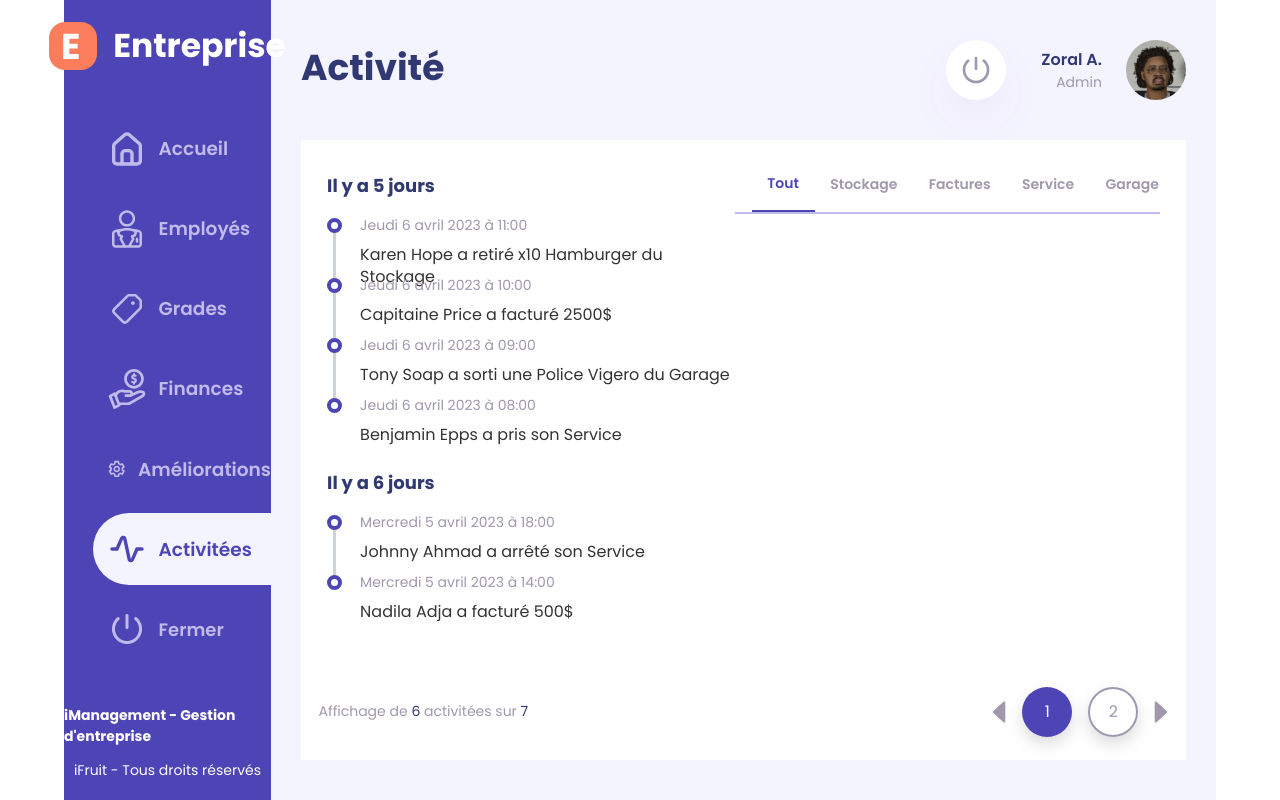
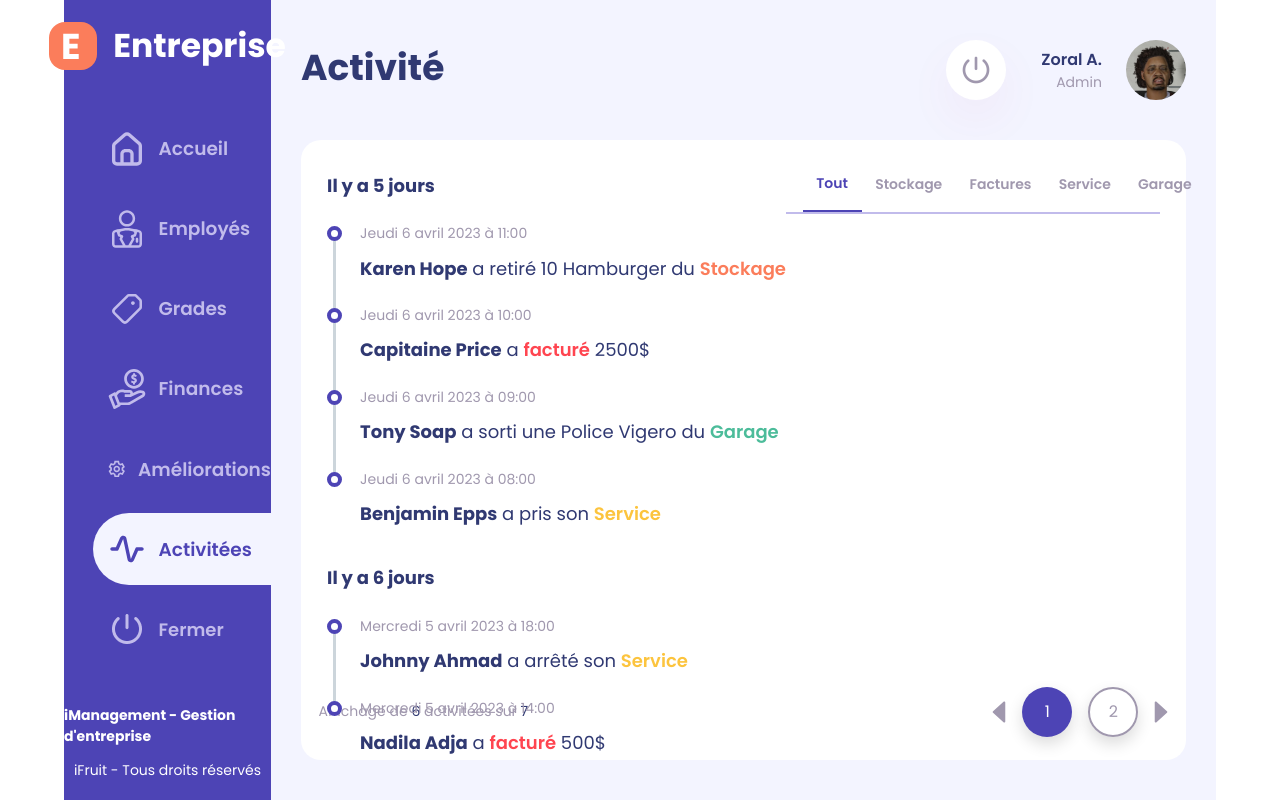
Before and after one commit to Tryade-projects/triade-dashboard, a React (Vite) app: page /activities in a window 1280 px wide. Built offline with nearby package versions, Linux system fonts and the light colour scheme.

Commit message:
feat: (Activities): Setting CSS and finish

```diff
--- a/src/pages/Activities/Activities.jsx
+++ b/src/pages/Activities/Activities.jsx
@@ -16,6 +16,7 @@ const Activities = () => {
     "Service",
     "Garage",
   ];
+
   const [activities, setActivities] = useState([]);
   const [category, setCategory] = useState("Tout");
 
@@ -41,7 +42,7 @@ const Activities = () => {
   const { firstIndex, lastIndex } = useIndexRange(currentPage, INFO_PER_PAGE);
 
   const currentActivities = activities.slice(firstIndex, lastIndex);
-  console.log(activities);
+  console.log({ activities });
 
   /**
    * Display a separator if the activity is the first of the day or if the date is different from the previous activity
@@ -61,13 +62,13 @@ const Activities = () => {
   };
 
   /**
-   *  Calculate the difference between the date of activity and today
-   * @param {Date} dateOfActivity -  Date of the activity
+   *  Calculate the difference between the date and today
+   * @param {Date} date -  Date to compare
    * @returns {string} - Return a string with the difference between the date and today
    */
-  const calcDiffOfDays = (dateOfActivity) => {
+  const calcDiffOfDays = (date) => {
     const today = new Date();
-    const diff = Math.abs(today.getTime() - dateOfActivity.getTime());
+    const diff = Math.abs(today.getTime() - date.getTime());
     const diffDays = Math.round(diff / (1000 * 3600 * 24));
     if (diffDays === 0) {
       return "Aujourd'hui";
@@ -96,6 +97,11 @@ const Activities = () => {
     return true;
   };
 
+  /**
+   *  Display a timeline marker before the activity if the date of the activity is the same as the previous activity
+   * @param {number} timestamp - Timestamp of the activity
+   * @returns - Return a string with the date of the activity
+   */
   const formatDateForDisplay = (timestamp) => {
     const date = new Date(timestamp * 1000);
     /**
@@ -120,21 +126,51 @@ const Activities = () => {
   const displayTimelineContent = (activity) => {
     if (activity.category === "Stockage") {
       const interaction_type = activity.interactio_type ? "ajouté" : "retiré";
-      return `${activity.employee} a ${interaction_type} x${activity.quantity} ${activity.element} du ${activity.category}`;
+      return (
+        <p>
+          <span className="bold">{activity.employee}</span> a {interaction_type}{" "}
+          {activity.quantity} {activity.element} du{" "}
+          <span className={`semiBold categoryColor` + activity.category}>
+            {activity.category}
+          </span>
+        </p>
+      );
     }
     if (activity.category === "Factures") {
       const interaction_type = activity.interaction_type ? "facturé" : "payé";
-      return `${activity.employee} a ${interaction_type} ${
-        activity.quantity + activity.element
-      }`;
+      return (
+        <p>
+          <span className="bold">{activity.employee}</span> a{" "}
+          <span className={`semiBold categoryColor` + activity.category}>
+            {interaction_type}
+          </span>{" "}
+          {activity.quantity + activity.element}
+        </p>
+      );
     }
     if (activity.category === "Service") {
       const interaction_type = activity.interaction_type ? "pris" : "arrêté";
-      return `${activity.employee} a ${interaction_type} son ${activity.category}`;
+      return (
+        <p>
+          <span className="bold">{activity.employee}</span> a {interaction_type}{" "}
+          son{" "}
+          <span className={`semiBold categoryColor` + activity.category}>
+            {activity.category}
+          </span>
+        </p>
+      );
     }
     if (activity.category === "Garage") {
       const interaction_type = activity.interaction_type ? "sorti" : "rentré";
-      return `${activity.employee} a ${interaction_type} une ${activity.element} du ${activity.category}`;
+      return (
+        <p>
+          <span className="bold">{activity.employee}</span> a {interaction_type}{" "}
+          une {activity.element} du{" "}
+          <span className={`semiBold categoryColor` + activity.category}>
+            {activity.category}
+          </span>
+        </p>
+      );
     }
   };
 
@@ -146,8 +182,10 @@ const Activities = () => {
           <section className="activitiesListWrapper">
             <ul className="timeline">
               {currentActivities.map((activity, i, activities) => (
-                <li key={activity.activityId}>
+                <div key={activity.activityId}>
                   {displaySeparator(i, activities)}
+                  <div className="timelineItemWrapper">
+                    <li>
                       <div className="timelineItem">
                         <p className="timelineInfo">
                           {formatDateForDisplay(activity.timestamp)}
@@ -160,10 +198,12 @@ const Activities = () => {
                           }
                         ></div>
                         <div className="timelineContent">
-                      <p>{displayTimelineContent(activity)}</p>
+                          {displayTimelineContent(activity)}
                         </div>
                       </div>
                     </li>
+                  </div>
+                </div>
               ))}
             </ul>
           </section>
--- a/src/pages/Activities/_activities.scss
+++ b/src/pages/Activities/_activities.scss
@@ -6,6 +6,7 @@
   align-items: center;
   background-color: $colorWhite;
   padding: 1% 2% 3% 2%;
+  border-radius: 20px;
 }
 
 .activitiesListAndNavWrapper {
@@ -19,7 +20,7 @@
   display: flex;
   flex-direction: column;
   // height: 92.62%;
-  width: 100%;
+  width: 120%;
 
   /*-- GENERAL STYLES
     ------------------------------*/
@@ -29,14 +30,10 @@
     margin: 0;
     padding: 0;
     width: 100%;
-    h1,
-    h2,
-    h3,
-    h4,
-    h5,
-    h6 {
-      line-height: inherit;
-    }
+    height: 100%;
+    display: flex;
+    flex-direction: column;
+    gap: 4.3%;
   }
 
   /*----- TIMELINE ITEM -----*/
@@ -44,7 +41,10 @@
   .timelineItem {
     padding-left: 2.0625rem;
     position: relative;
-    height: 60px;
+    height: 100%;
+    display: flex;
+    flex-direction: column;
+    gap: 0.625rem;
     &:last-child {
       padding-bottom: 0;
     }
@@ -56,7 +56,6 @@
     font-size: 14px;
     font-weight: 400;
 
-    margin: 0 0 0.5em 0;
     color: $colorGrey3;
   }
   /*----- TIMELINE MARKER -----*/
@@ -91,6 +90,7 @@
       top: 0.625rem;
       bottom: -0.3125rem;
       left: 6px;
+      height: 150%;
     }
     .timelineItem:last-child &:after {
       content: none;
@@ -106,38 +106,6 @@
       content: none;
     }
   }
-
-  /*----- TIMELINE PERIOD -----*/
-
-  .period {
-    padding: 0;
-    .timeline-info {
-      display: none;
-    }
-    .timelineMarker {
-      &:before {
-        background: transparent;
-        content: "";
-        width: 15px;
-        height: auto;
-        border: none;
-        border-radius: 0;
-        top: 0;
-        bottom: 30px;
-        position: absolute;
-        border-top: 3px solid #ccd5db;
-        border-bottom: 3px solid #ccd5db;
-      }
-      &:after {
-        content: "";
-        height: 32px;
-        top: auto;
-      }
-    }
-    .timelineContent {
-      padding: 40px 0 70px;
-    }
-  }
 }
 
 .timelineTitle {
@@ -147,6 +115,7 @@
   align-items: center;
   color: $colorText;
   font-size: 1.125rem;
+  margin-bottom: 1.7%;
 }
 
 .activitiesPagination {
@@ -156,3 +125,25 @@
   height: 7.38%;
   width: 100%;
 }
+
+.timelineContent {
+  color: $colorText;
+  font-size: 1.125rem;
+  white-space: nowrap;
+  line-height: 1.6875rem;
+}
+
+.categoryColor {
+  &Stockage {
+    color: $colorOrange;
+  }
+  &Factures {
+    color: $colorRed;
+  }
+  &Service {
+    color: $colorYellow;
+  }
+  &Garage {
+    color: $colorGreen;
+  }
+}
```
Lines whose indentation alone changed are shown as unchanged.
